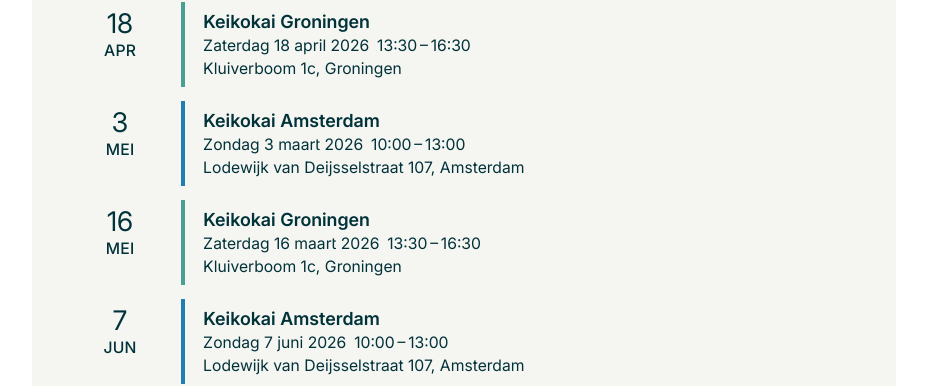
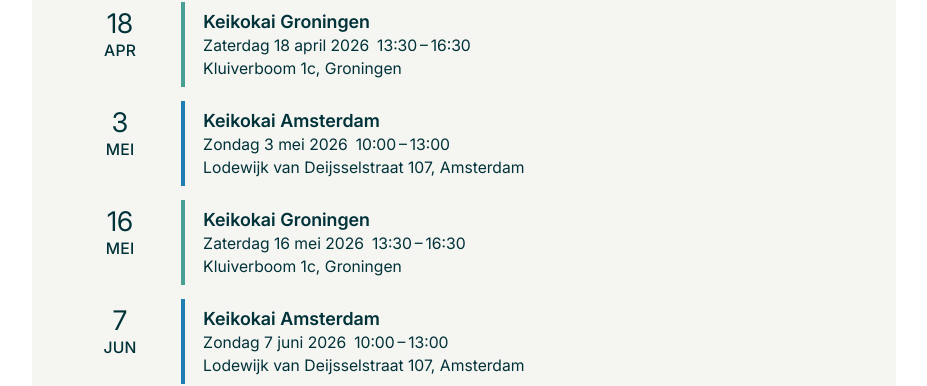
Before and after one commit to Jodo-Groningen/jodo-groningen.github.io, a Jekyll site: the page built from index.md, in a window 1280 px wide and 900 px high, scrolled down 8740 px. Shown: the part 125-511 px from the top of the window, without its empty margins (176-1103 px from the left). Built offline with Jekyll 4.4.1, drawn with Linux system fonts in a browser that asks for light colours.

Commit message:
Fix long month l10n

```diff
--- a/_data/locales/nl-NL.yaml
+++ b/_data/locales/nl-NL.yaml
@@ -8,7 +8,7 @@ months:
   February: februari
   March: maart
   April: april
-  May: maart
+  May: mei
   June: juni
   July: juli
   August: augustus
```
